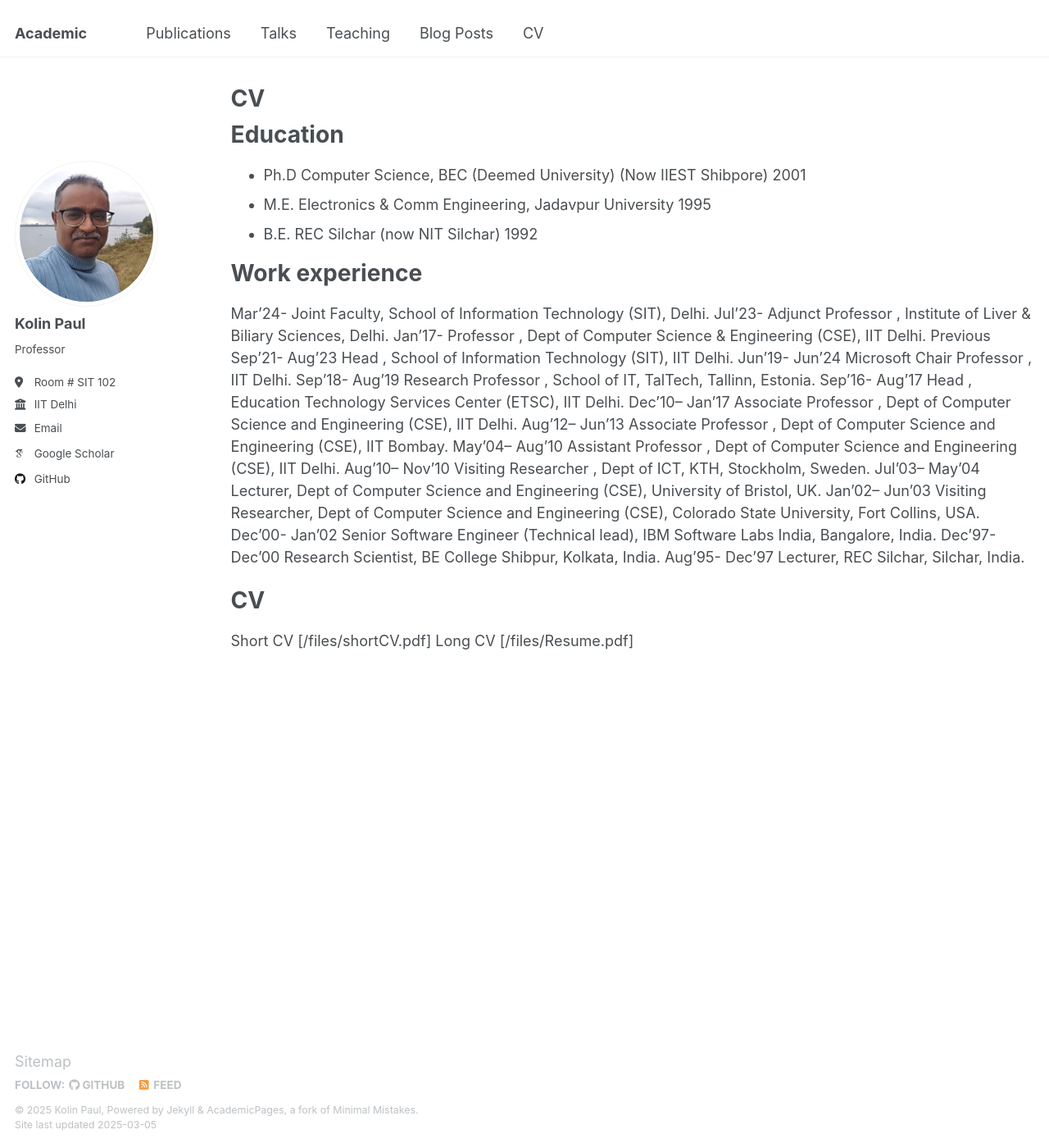
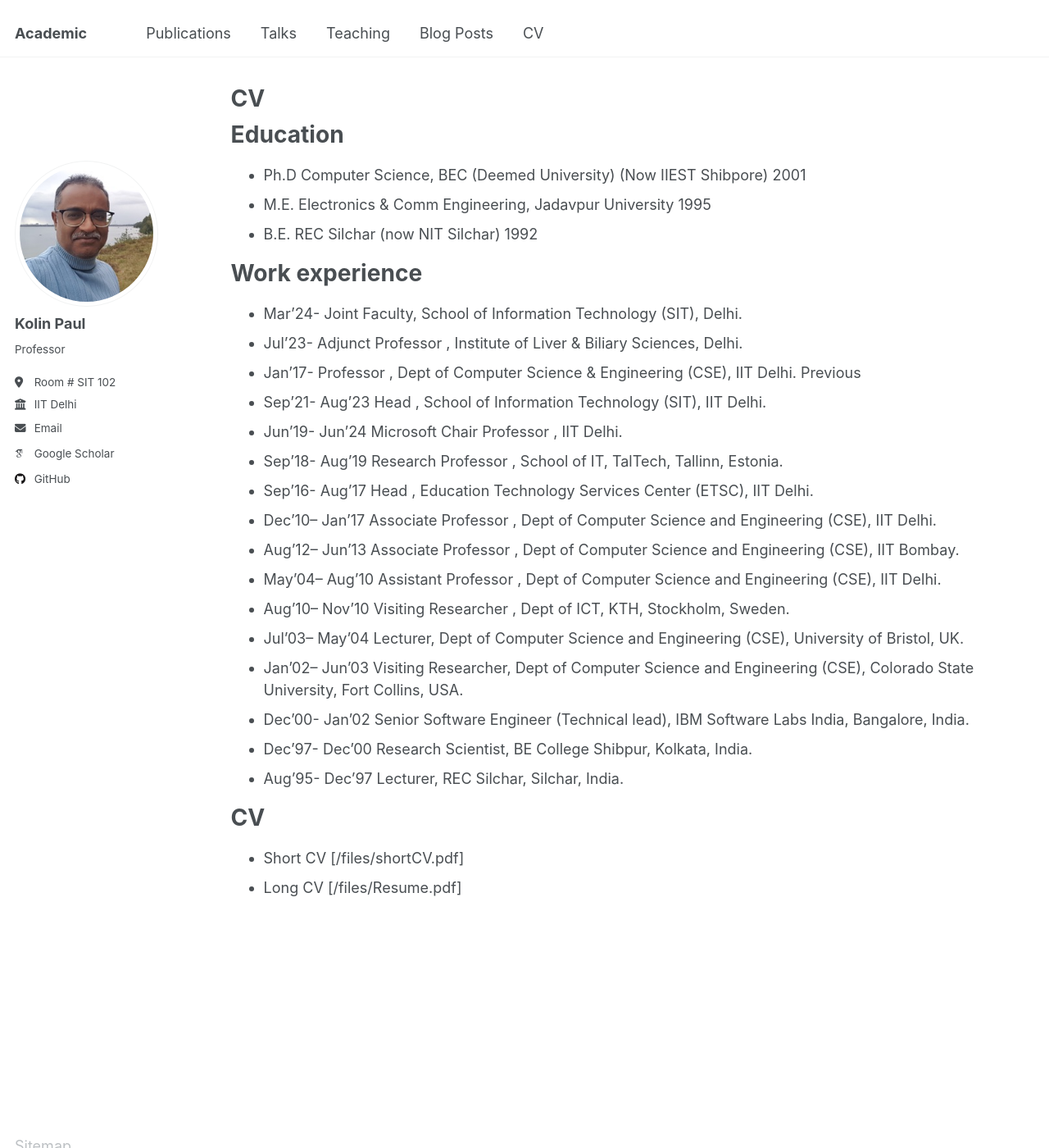
Before and after one commit to kolinpaul/kolinpaul.github.io, a Jekyll site: the page built from _pages/cv.md, in a window 1280 px wide and 1400 px high. Shown: the whole window at 82% size. Built offline with Jekyll 4.4.1, drawn with Linux system fonts in a browser that asks for light colours; some web fonts are replaced.

Commit message:
Update cv.md

```diff
--- a/_pages/cv.md
+++ b/_pages/cv.md
@@ -17,24 +17,24 @@
 
 Work experience
 ======
-Mar’24- Joint Faculty, School of Information Technology (SIT), Delhi.
-Jul’23- Adjunct Professor , Institute of Liver & Biliary Sciences, Delhi.
-Jan’17- Professor , Dept of Computer Science & Engineering (CSE), IIT Delhi. Previous
-Sep’21- Aug’23 Head , School of Information Technology (SIT), IIT Delhi.
-Jun’19- Jun’24 Microsoft Chair Professor , IIT Delhi.
-Sep’18- Aug’19 Research Professor , School of IT, TalTech, Tallinn, Estonia.
-Sep’16- Aug’17 Head , Education Technology Services Center (ETSC), IIT Delhi.
-Dec’10– Jan’17 Associate Professor , Dept of Computer Science and Engineering  (CSE), IIT Delhi.
-Aug’12– Jun’13 Associate Professor , Dept of Computer Science and Engineering  (CSE), IIT Bombay.
-May’04– Aug’10 Assistant Professor , Dept of Computer Science and Engineering (CSE),  IIT Delhi.
-Aug’10– Nov’10 Visiting Researcher , Dept of ICT, KTH, Stockholm, Sweden.
-Jul’03– May’04 Lecturer, Dept of Computer Science and Engineering (CSE), University  of Bristol, UK.
-Jan’02– Jun’03 Visiting Researcher, Dept of Computer Science and Engineering (CSE),  Colorado State University, Fort Collins, USA.
-Dec’00- Jan’02 Senior Software Engineer (Technical lead), IBM Software Labs India,  Bangalore, India.
-Dec’97- Dec’00 Research Scientist, BE College Shibpur, Kolkata, India.
-Aug’95- Dec’97 Lecturer, REC Silchar, Silchar, India.
+* Mar’24- Joint Faculty, School of Information Technology (SIT), Delhi.
+* Jul’23- Adjunct Professor , Institute of Liver & Biliary Sciences, Delhi.
+* Jan’17- Professor , Dept of Computer Science & Engineering (CSE), IIT Delhi. Previous
+* Sep’21- Aug’23 Head , School of Information Technology (SIT), IIT Delhi.
+* Jun’19- Jun’24 Microsoft Chair Professor , IIT Delhi.
+* Sep’18- Aug’19 Research Professor , School of IT, TalTech, Tallinn, Estonia.
+* Sep’16- Aug’17 Head , Education Technology Services Center (ETSC), IIT Delhi.
+* Dec’10– Jan’17 Associate Professor , Dept of Computer Science and Engineering  (CSE), IIT Delhi.
+* Aug’12– Jun’13 Associate Professor , Dept of Computer Science and Engineering  (CSE), IIT Bombay.
+* May’04– Aug’10 Assistant Professor , Dept of Computer Science and Engineering (CSE),  IIT Delhi.
+* Aug’10– Nov’10 Visiting Researcher , Dept of ICT, KTH, Stockholm, Sweden.
+* Jul’03– May’04 Lecturer, Dept of Computer Science and Engineering (CSE), University  of Bristol, UK.
+* Jan’02– Jun’03 Visiting Researcher, Dept of Computer Science and Engineering (CSE),  Colorado State University, Fort Collins, USA.
+* Dec’00- Jan’02 Senior Software Engineer (Technical lead), IBM Software Labs India,  Bangalore, India.
+* Dec’97- Dec’00 Research Scientist, BE College Shibpur, Kolkata, India.
+* Aug’95- Dec’97 Lecturer, REC Silchar, Silchar, India.
 
 CV
 ======
-Short CV [/files/shortCV.pdf]
-Long CV [/files/Resume.pdf]
+* Short CV [/files/shortCV.pdf]
+* Long CV [/files/Resume.pdf]
```
